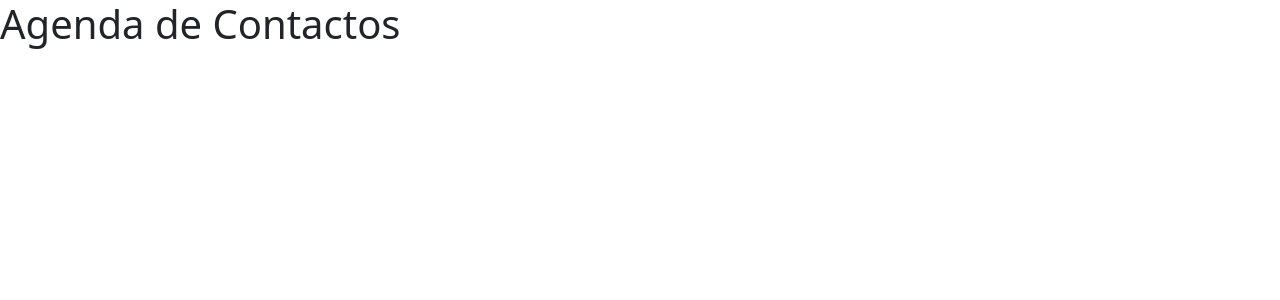
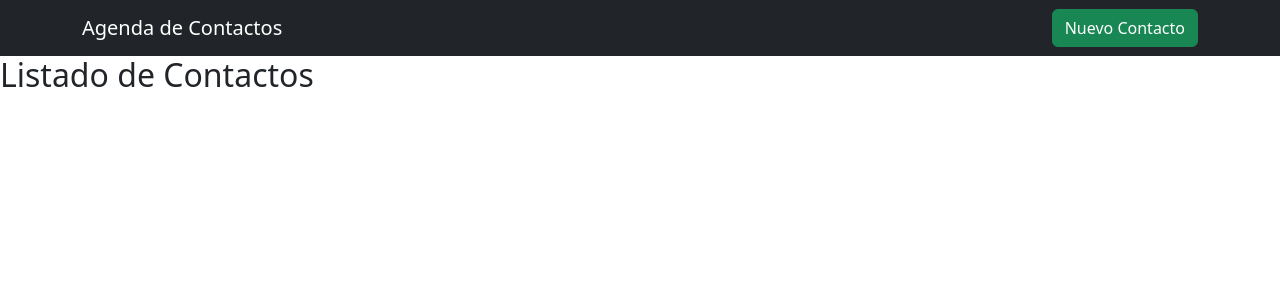
Before and after one commit to edgarcayancela8-create/agenda-contactos-react, a React (Vite) app: page / in a window 1280 px wide. Shown: the top 300 px of the page. Built offline with nearby package versions, Linux system fonts and the light colour scheme.

Commit message:
configurar navegación con React Router

```diff
--- a/src/App.jsx
+++ b/src/App.jsx
@@ -1,6 +1,22 @@
+import { BrowserRouter, Routes, Route } from "react-router-dom";
+
+import Home from "./pages/Home";
+import Create from "./pages/Create";
+import Edit from "./pages/Edit";
+import NotFound from "./pages/NotFound";
+import Header from "./components/layout/Header";
+
 function App() {
   return (
-    <h1>Agenda de Contactos</h1>
+    <BrowserRouter>
+    <Header />
+      <Routes>
+        <Route path="/" element={<Home />} />
+        <Route path="/nuevo" element={<Create />} />
+        <Route path="/editar/:id" element={<Edit />} />
+        <Route path="*" element={<NotFound />} />
+      </Routes>
+    </BrowserRouter>
   );
 }
 
--- /dev/null
+++ b/src/components/layout/Header.jsx
@@ -0,0 +1,19 @@
+import { Link } from "react-router-dom";
+
+const Header = () => {
+  return (
+    <nav className="navbar navbar-dark bg-dark">
+      <div className="container">
+        <Link className="navbar-brand" to="/">
+          Agenda de Contactos
+        </Link>
+
+        <Link className="btn btn-success" to="/nuevo">
+          Nuevo Contacto
+        </Link>
+      </div>
+    </nav>
+  );
+};
+
+export default Header;
--- /dev/null
+++ b/src/pages/Create.jsx
@@ -0,0 +1,5 @@
+const Create = () => {
+  return <h2>Nuevo Contacto</h2>;
+};
+
+export default Create;
--- /dev/null
+++ b/src/pages/Edit.jsx
@@ -0,0 +1,5 @@
+const Edit = () => {
+  return <h2>Editar Contacto</h2>;
+};
+
+export default Edit;
--- /dev/null
+++ b/src/pages/Home.jsx
@@ -0,0 +1,5 @@
+const Home = () => {
+  return <h2>Listado de Contactos</h2>;
+};
+
+export default Home;
--- /dev/null
+++ b/src/pages/NotFound.jsx
@@ -0,0 +1,5 @@
+const NotFound = () => {
+  return <h2>Error 404 - Página no encontrada</h2>;
+};
+
+export default NotFound;
```
